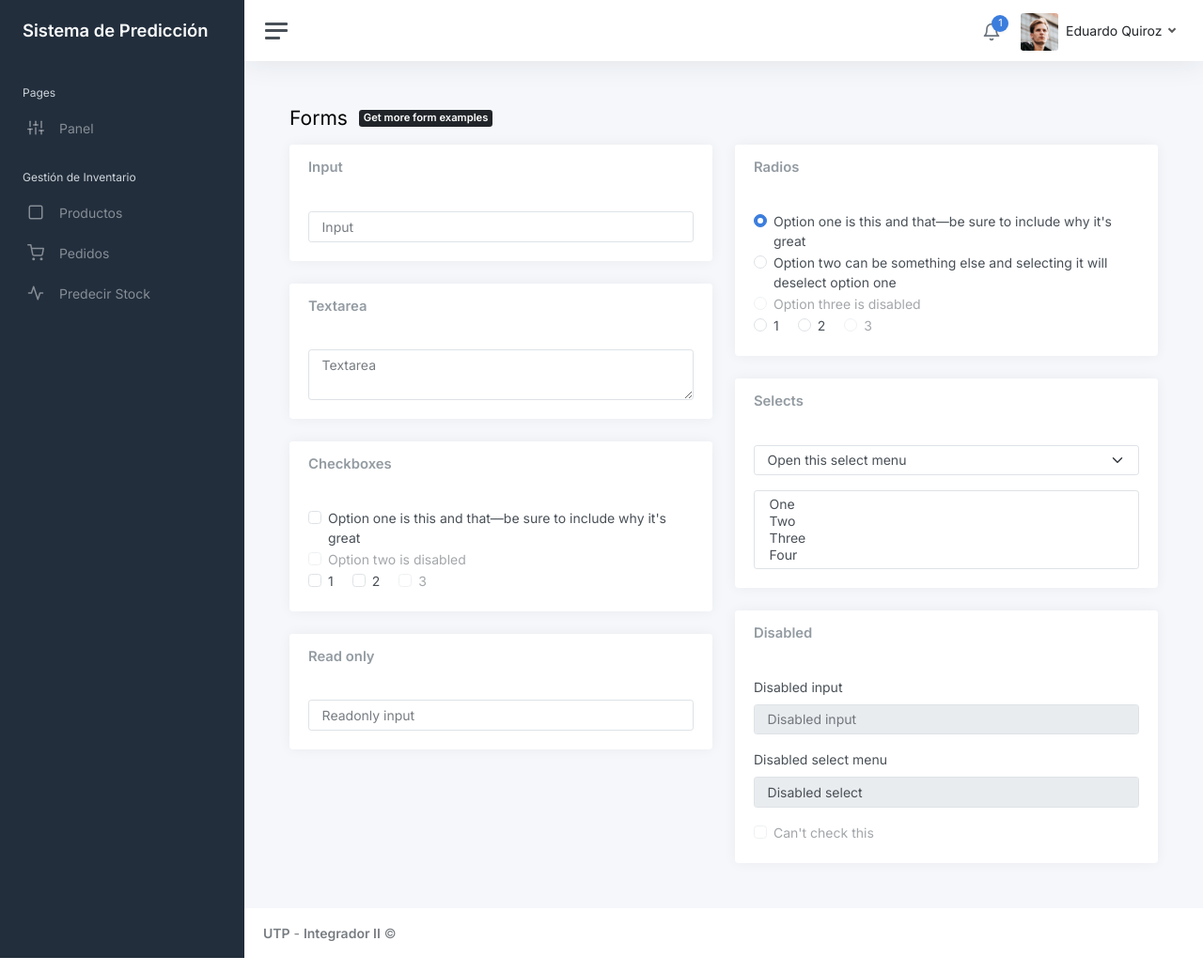
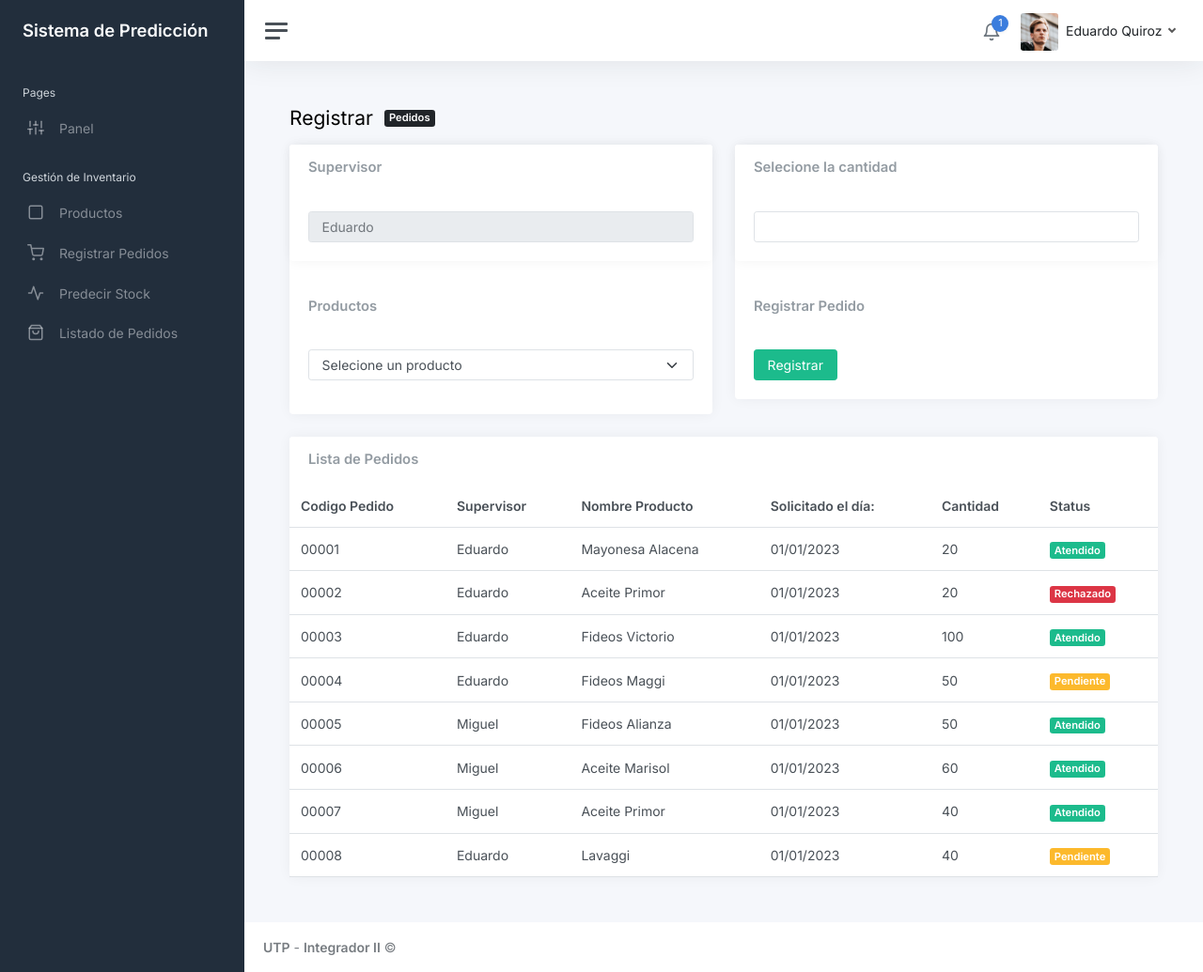
Before and after one commit to Jhanmer/IntegradoII-ALC, a Flask app: page /pedidos in a window 1280 px wide. Shown: the whole page at 94% size. Run offline with Flask 3, Linux system fonts and the light colour scheme; some libraries are stand-ins or nearby versions.

Commit message:
vista de pedidos

```diff
--- a/app/controllers/main.py
+++ b/app/controllers/main.py
@@ -22,3 +22,7 @@ def iniciar_sesion():
 @main_bp.route('/dashboard')
 def dashboard_index():
     return render_template('index.html')
+
+@main_bp.route('/gestion-pedidos')
+def gestion_pedidos():
+    return render_template('GPedidos.html')
--- a/app/templates/Pedidos.html
+++ b/app/templates/Pedidos.html
@@ -1,182 +1,175 @@
 {% extends "layaout.html" %}
 
 {% block content %}
+
 				<div class="container-fluid p-0">
 
 					<div class="mb-3">
-						<h1 class="h3 d-inline align-middle">Forms</h1>
-						<a class="badge bg-dark text-white ms-2" href="upgrade-to-pro.html">
-							Get more form examples
+						<h1 class="h3 d-inline align-middle">Registrar</h1>
+						<a class="badge bg-dark text-white ms-2" href="#">
+							Pedidos
 						</a>
 					</div>
+					<form>
 						<div class="row">
 							<div class="col-12 col-lg-6">
 								<div class="card">
+									<div class="card">
 										<div class="card-header">
-									<h5 class="card-title mb-0">Input</h5>
+											<h5 class="card-title mb-0">Supervisor</h5>
 										</div>
 										<div class="card-body">
-									<input type="text" class="form-control" placeholder="Input">
+											<input type="text" class="form-control" placeholder="Eduardo" disabled>
 										</div>
 									</div>
-
-							<div class="card">
 									<div class="card-header">
-									<h5 class="card-title mb-0">Textarea</h5>
+										<h5 class="card-title mb-0">Productos</h5>
 									</div>
 									<div class="card-body">
-									<textarea class="form-control" rows="2" placeholder="Textarea"></textarea>
-								</div>
-							</div>
-
-							<div class="card">
-								<div class="card-header">
-									<h5 class="card-title mb-0">Checkboxes</h5>
-								</div>
-								<div class="card-body">
-									<div>
-										<label class="form-check">
-											<input class="form-check-input" type="checkbox" value="">
-											<span class="form-check-label">
-											Option one is this and that&mdash;be sure to include why it's great
-											</span>
-										</label>
-										<label class="form-check">
-											<input class="form-check-input" type="checkbox" value="" disabled>
-											<span class="form-check-label">
-											Option two is disabled
-											</span>
-										</label>
-									</div>
-									<div>
-										<label class="form-check form-check-inline">
-											<input class="form-check-input" type="checkbox" value="option1">
-											<span class="form-check-label">
-											1
-											</span>
-										</label>
-										<label class="form-check form-check-inline">
-											<input class="form-check-input" type="checkbox" value="option2">
-											<span class="form-check-label">
-											2
-											</span>
-										</label>
-										<label class="form-check form-check-inline">
-											<input class="form-check-input" type="checkbox" value="option3" disabled>
-											<span class="form-check-label">
-											3
-											</span>
-										</label>
+										<select class="form-select mb-3" required>
+											<option selected>Selecione un producto</option>
+											<option>Producto 1</option>
+											<option>Producto 2</option>
+											<option>Producto 3</option>
+										</select>
 									</div>
 								</div>
 							</div>
-
+							<div class="col-12 col-lg-6">
+								<div class="card">
 									<div class="card">
 										<div class="card-header">
-									<h5 class="card-title mb-0">Read only</h5>
+											<h5 class="card-title mb-0">Selecione la cantidad</h5>
 										</div>
 										<div class="card-body">
-									<input class="form-control" type="text" placeholder="Readonly input" readonly>
+											<input class="form-control" type="number" name="quantity" id="quantity" min="1" max="200" step="1" required>
 										</div>
 									</div>
-						</div>
-
-							<div class="col-12 col-lg-6">
-								<div class="card">
 									<div class="card-header">
-										<h5 class="card-title mb-0">Radios</h5>
+										<h5 class="card-title mb-0">Registrar Pedido</h5>
 									</div>
 									<div class="card-body">
-									<div>
-									<label class="form-check">
-										<input class="form-check-input" type="radio" value="option1" name="radios-example" checked>
-										<span class="form-check-label">
-											Option one is this and that&mdash;be sure to include why it's great
-										</span>
-										</label>
-										<label class="form-check">
-											<input class="form-check-input" type="radio" value="option2" name="radios-example">
-											<span class="form-check-label">
-											Option two can be something else and selecting it will deselect option one
-											</span>
-										</label>
-										<label class="form-check">
-											<input class="form-check-input" type="radio" value="option3" name="radios-example" disabled>
-											<span class="form-check-label">
-											Option three is disabled
-											</span>
-										</label>
-									</div>
-									<div>
-										<label class="form-check form-check-inline">
-											<input class="form-check-input" type="radio" name="inline-radios-example" value="option1">
-											<span class="form-check-label">
-											1
-											</span>
-										</label>
-										<label class="form-check form-check-inline">
-											<input class="form-check-input" type="radio" name="inline-radios-example" value="option2">
-											<span class="form-check-label">
-											2
-											</span>
-										</label>
-										<label class="form-check form-check-inline">
-											<input class="form-check-input" type="radio" name="inline-radios-example" value="option3" disabled>
-											<span class="form-check-label">
-											3
-											</span>
-										</label>
-									</div>
-								</div>
-							</div>
-
-							<div class="card">
-								<div class="card-header">
-									<h5 class="card-title mb-0">Selects</h5>
-								</div>
-								<div class="card-body">
-									<select class="form-select mb-3">
-										<option selected>Open this select menu</option>
-										<option>One</option>
-										<option>Two</option>
-										<option>Three</option>
-									</select>
-
-									<select multiple class="form-control">
-										<option>One</option>
-										<option>Two</option>
-										<option>Three</option>
-										<option>Four</option>
-									</select>
-								</div>
-							</div>
-
-							<div class="card">
-								<div class="card-header">
-									<h5 class="card-title mb-0">Disabled</h5>
-								</div>
-							<div class="card-body">
-							<div class="mb-3">
-								<label class="form-label">Disabled input</label>
-									<input type="text" class="form-control" placeholder="Disabled input" disabled>
-							</div>
-								<div class="mb-3">
-									<label class="form-label">Disabled select menu</label>
-										<select class="form-control" disabled>
-											<option>Disabled select</option>
-										</select>
-								</div>
-									<label class="form-check">
-										<input class="form-check-input" type="checkbox" value="" disabled>
-										<span class="form-check-label">
-											Can't check this
-										</span>
-									</label>
+										<button class="btn btn-success">Registrar</button>
 										</div>
 								</div>
 							</div>
 						</div>
+					</form>
 				</div>
+				<div class="row">
+						<div class="col-12 col-lg-8 col-xxl-9 d-flex" style="width: 100%;">
+							<div class="card flex-fill">
+								<div class="card-header">
+
+									<h5 class="card-title mb-0">Lista de Pedidos</h5>
+								</div>
+								<table class="table table-hover my-0">
+									<thead>
+										<tr>
+											<th>Codigo Pedido</th>
+											<th>Supervisor</th>
+											<th>Nombre Producto</th>
+											<th class="d-none d-xl-table-cell">Solicitado el día:</th>
+											<th class="d-none d-xl-table-cell">Cantidad</th>
+											<th>Status</th>
+										</tr>
+									</thead>
+									<tbody>
+										<tr>
+											<td>00001</td>
+											<td>Eduardo</td>
+											<td>Mayonesa Alacena</td>
+											<td class="d-none d-xl-table-cell">01/01/2023</td>
+											<td class="d-none d-xl-table-cell">20</td>
+											<td><span class="badge bg-success">Atendido</span></td>
+										</tr>
+										<tr>
+											<td>00002</td>
+											<td>Eduardo</td>
+											<td>Aceite Primor</td>
+											<td class="d-none d-xl-table-cell">01/01/2023</td>
+											<td class="d-none d-xl-table-cell">20</td>
+											<td><span class="badge bg-danger">Rechazado</span></td>
+										</tr>
+										<tr>
+											<td>00003</td>
+											<td>Eduardo</td>
+											<td>Fideos Victorio</td>
+											<td class="d-none d-xl-table-cell">01/01/2023</td>
+											<td class="d-none d-xl-table-cell">100</td>
+											<td><span class="badge bg-success">Atendido</span></td>
+										</tr>
+										<tr>
+											<td>00004</td>
+											<td>Eduardo</td>
+											<td>Fideos Maggi</td>
+											<td class="d-none d-xl-table-cell">01/01/2023</td>
+											<td class="d-none d-xl-table-cell">50</td>
+											<td><span class="badge bg-warning">Pendiente</span></td>
+										</tr>
+										<tr>
+											<td>00005</td>
+											<td>Miguel</td>
+											<td>Fideos Alianza</td>
+											<td class="d-none d-xl-table-cell">01/01/2023</td>
+											<td class="d-none d-xl-table-cell">50</td>
+											<td><span class="badge bg-success">Atendido</span></td>
+										</tr>
+										<tr>
+											<td>00006</td>
+											<td>Miguel</td>
+											<td>Aceite Marisol</td>
+											<td class="d-none d-xl-table-cell">01/01/2023</td>
+											<td class="d-none d-xl-table-cell">60</td>
+											<td><span class="badge bg-success">Atendido</span></td>
+										</tr>
+										<tr>
+											<td>00007</td>
+											<td>Miguel</td>
+											<td>Aceite Primor</td>
+											<td class="d-none d-xl-table-cell">01/01/2023</td>
+											<td class="d-none d-xl-table-cell">40</td>
+											<td><span class="badge bg-success">Atendido</span></td>
+										</tr>
+										<tr>
+											<td>00008</td>
+											<td>Eduardo</td>
+											<td>Lavaggi</td>
+											<td class="d-none d-xl-table-cell">01/01/2023</td>
+											<td class="d-none d-xl-table-cell">40</td>
+											<td><span class="badge bg-warning">Pendiente</span></td>
+										</tr>
+									</tbody>
+								</table>
+							</div>
+						</div>
+					</div>
+					<script>
+						const input = document.getElementById('quantity');
+
+						// Solo permite teclas numéricas y de control
+						input.addEventListener('keydown', function (e) {
+							const allowedKeys = ['Backspace', 'ArrowLeft', 'ArrowRight', 'Tab', 'Delete'];
+							if (!allowedKeys.includes(e.key) && !/^[0-9]$/.test(e.key)) {
+							e.preventDefault();
+							}
+						});
+
+						// Validación del valor y rango
+						input.addEventListener('input', function () {
+							const val = parseInt(this.value, 10);
+
+							// Eliminar caracteres no numéricos (si se pega algo extraño)
+							this.value = this.value.replace(/[^0-9]/g, '');
+
+							if (isNaN(val) || val < 1 || val > 200) {
+							this.setCustomValidity("Solo se permite un número del 1 al 200.");
+							} else {
+							this.setCustomValidity("");
+							}
+						});
+					</script>
+
 				{% endblock %}
 
 				{% block scripts %}
--- a/app/templates/header.html
+++ b/app/templates/header.html
@@ -28,7 +28,7 @@
 
             <li class="sidebar-item {% if request.endpoint == 'pedido.index' %}active{% endif %}">
                 <a class="sidebar-link" href="{{ url_for('pedido.index') }}">
-                    <i class="align-middle" data-feather="shopping-cart"></i> <span class="align-middle">Pedidos</span>
+                    <i class="align-middle" data-feather="shopping-cart"></i> <span class="align-middle">Registrar Pedidos</span>
                 </a>
             </li>
 
@@ -37,6 +37,11 @@
                     <i class="align-middle" data-feather="activity"></i> <span class="align-middle">Predecir Stock</span>
                 </a>
             </li>
+            <li class="sidebar-item {% if request.endpoint == 'gestion_pedidos.index' %}active{% endif %}">
+                <a class="sidebar-link" href="{{ url_for('main.gestion_pedidos') }}">
+                    <i class="align-middle" data-feather="shopping-bag"></i> <span class="align-middle">Listado de Pedidos</span>
+                </a>
+            </li>
 
             </ul>
     </div>
```
Also changed, not shown: app/templates/GPedidos.html (added, +164 -0 lines). Lines whose indentation alone changed are shown as unchanged.
